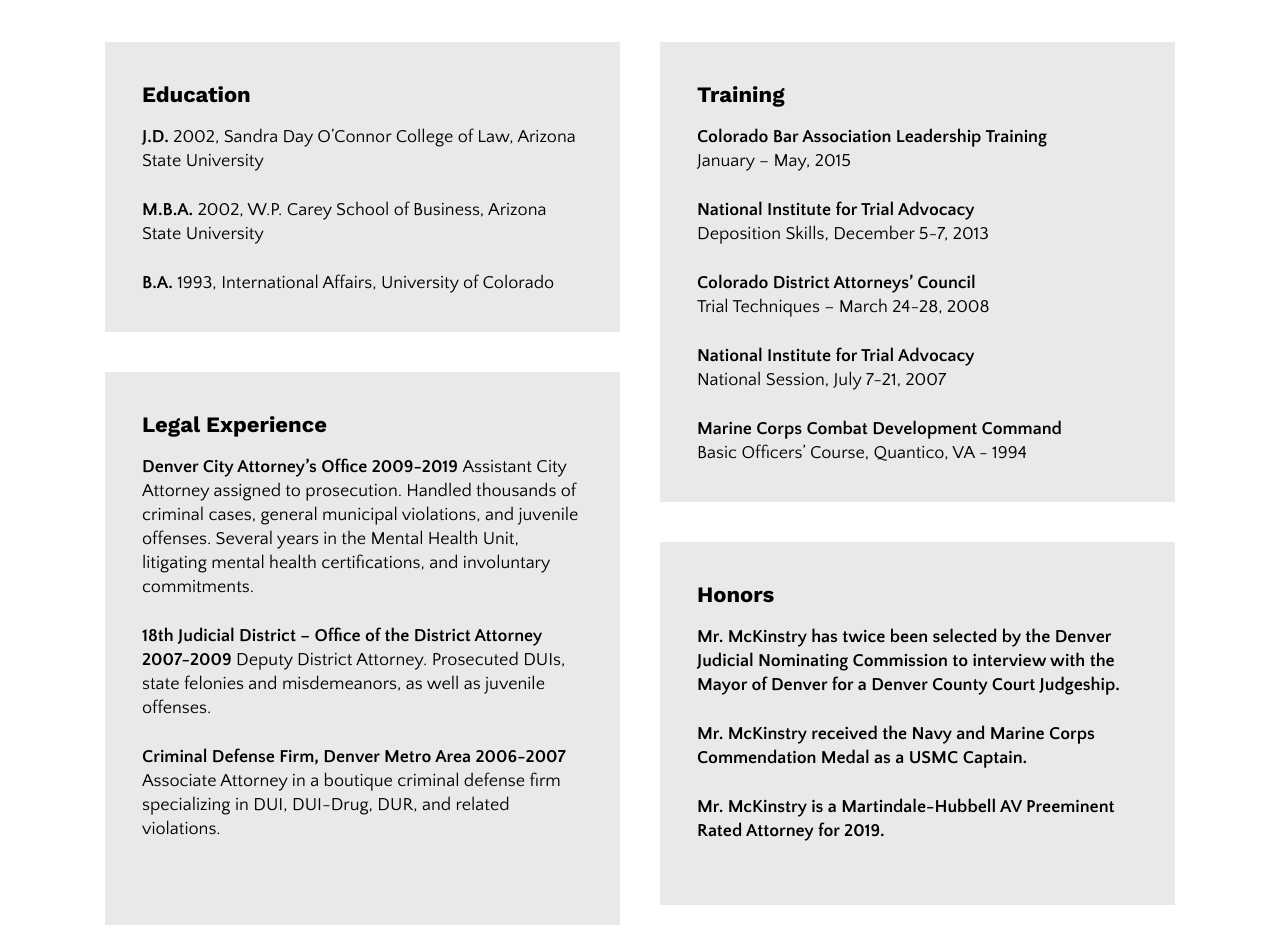
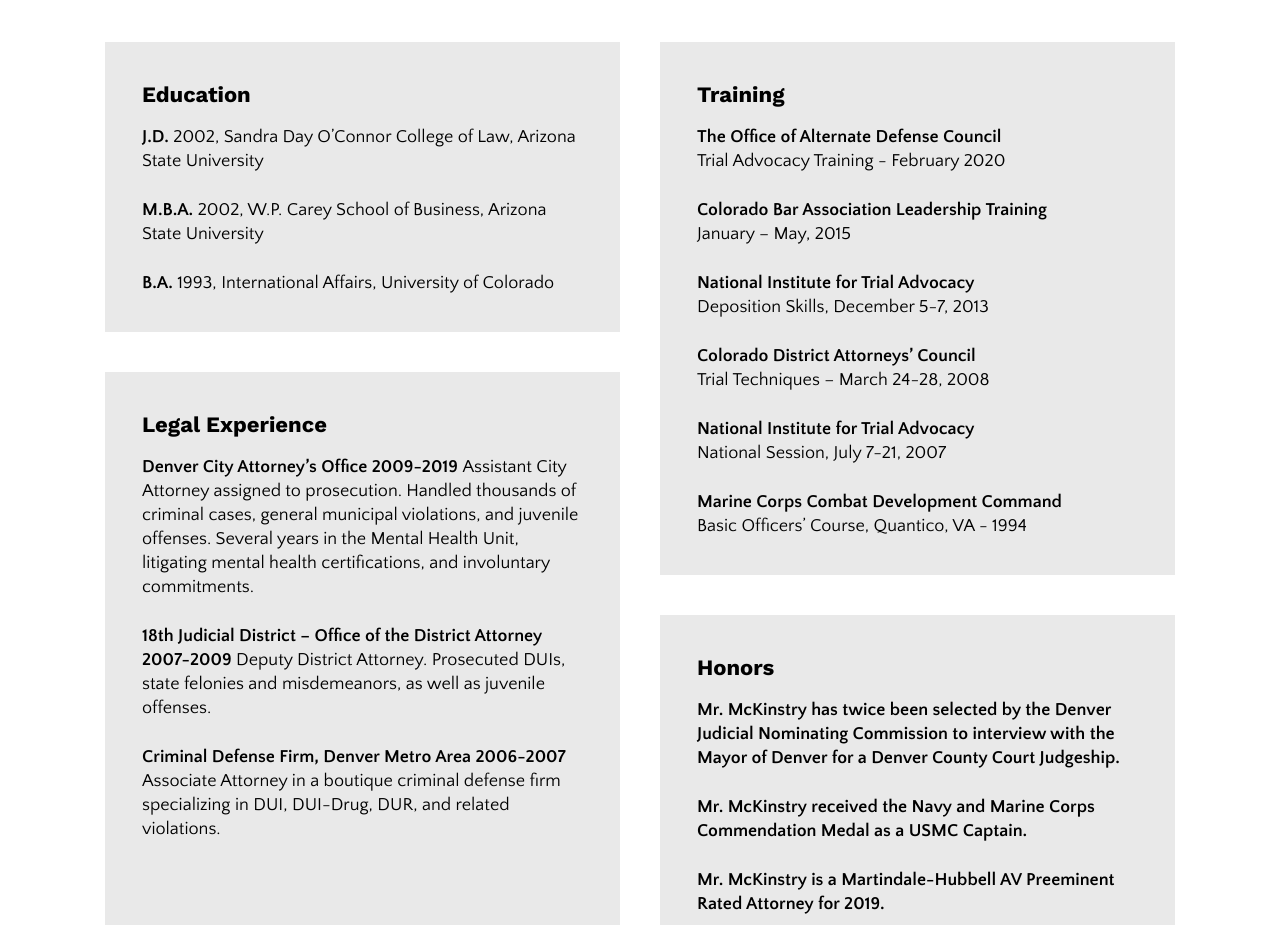
Before and after one commit to derrickbozich/mckinstry-law, a Gatsby site: page / in a window 1280 px wide. Shown: the part 4840-5765 px from the top of the page. Built offline with nearby package versions, Linux system fonts and the light colour scheme; Gatsby itself is replaced by a stand-in of ours.

Commit message:
added training item

```diff
--- a/package.json
+++ b/package.json
@@ -5,7 +5,7 @@
   "version": "0.1.0",
   "license": "MIT",
   "engines": {
-    "node": "12.1.0"
+    "node": "10.17.0"
   },
   "scripts": {
     "build": "gatsby build",
--- a/src/components/attorneyProfile.js
+++ b/src/components/attorneyProfile.js
@@ -72,6 +72,12 @@
         <div className="training box">
           <h2 className="title">Training</h2>
           <div className="body">
+            <div className="chunk">
+              <div className="bold">
+                The Office of Alternate Defense Council{" "}
+              </div>
+              Trial Advocacy Training - February 2020
+            </div>
             <div className="chunk">
               <div className="bold">
                 Colorado Bar Association Leadership Training{" "}
```
Also changed, not shown: 1 other file.
